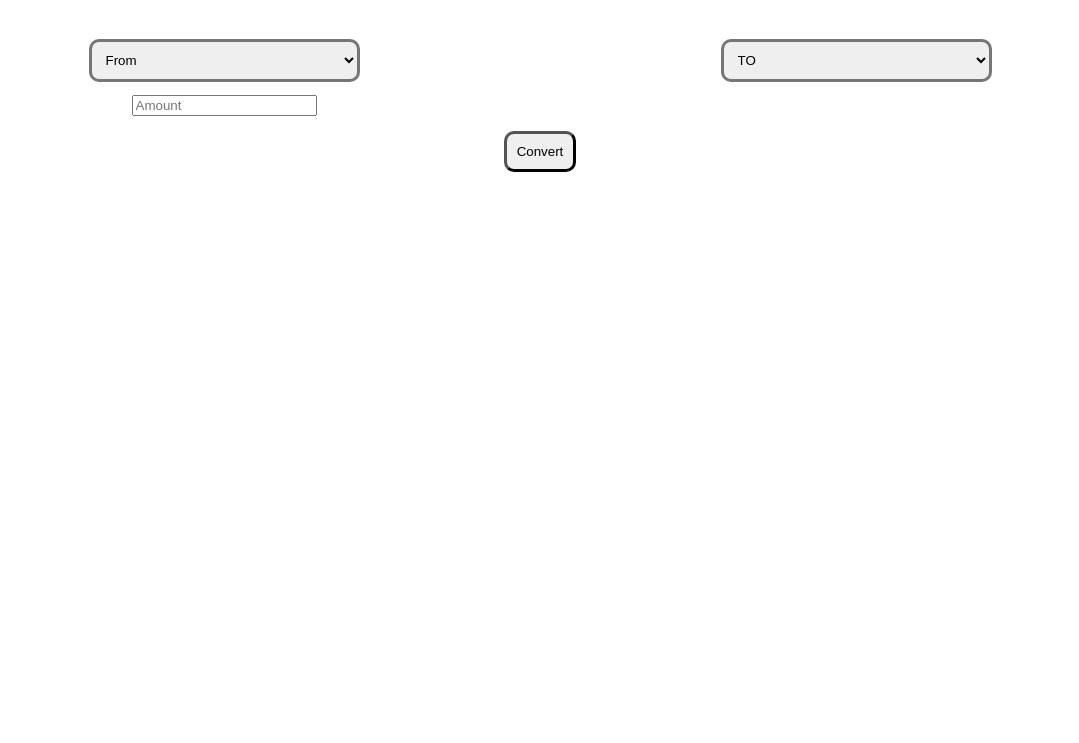
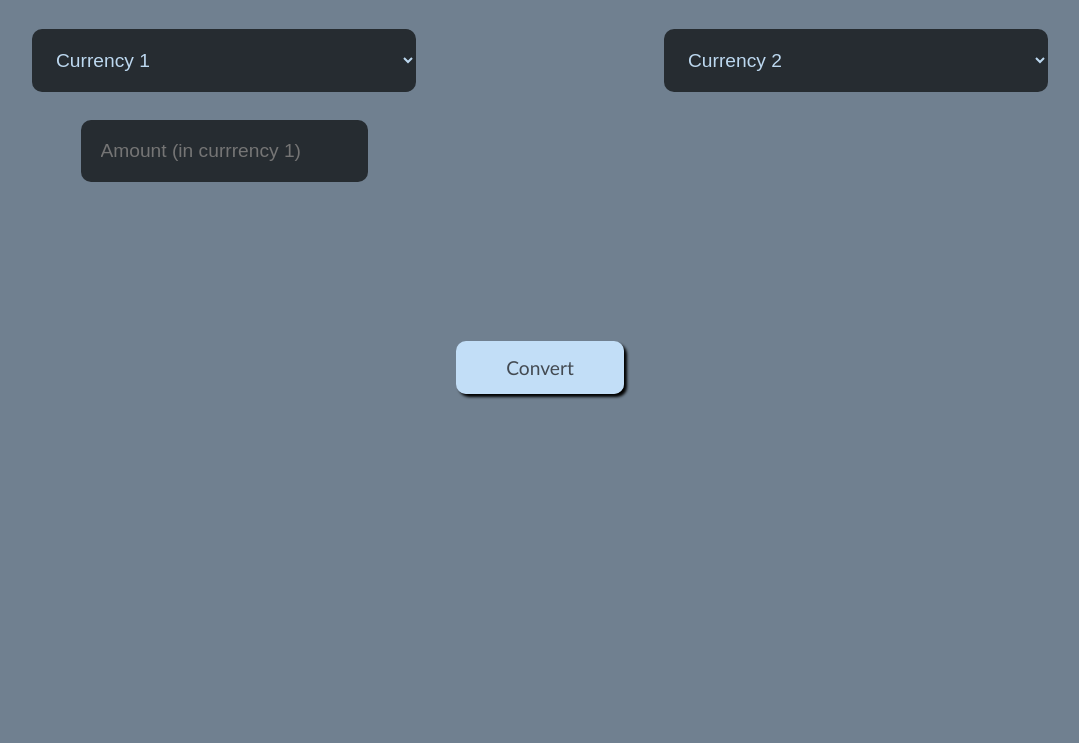
Before and after one commit to Abhiyan31415/Abhiyan31415.github.io, a plain HTML site: page index.html in a window 1280 px wide. Shown: the part 57-800 px from the top of the page, without its empty margins (100-1179 px from the left). Drawn offline with Linux system fonts and the light colour scheme.

Commit message:
finished

```diff
--- a/index.html
+++ b/index.html
@@ -3,7 +3,11 @@
     <head>
         <title>Currency Exchange</title>
         <style>
+            body{
+                background-color:slategray;
+            }
             .h{
+                color:rgba(8, 8, 102, 0.945);
                 font-family: sans-serif;
                 font-size: 30px;
                 text-align: center;
@@ -11,10 +15,31 @@
                 margin-bottom: 40px;;
             }
             #currency1,#currency2{
-
-                padding:10px;
+                background-color: rgba(0, 0, 0, 0.658);
+                font-size: larger;
+                padding:20px;
                 border-radius: 10px;
-                border-width:3px;
+                border-color:rgba(201, 230, 255, 0.925) ;
+                border-width:0px;
+                color:rgba(201, 230, 255, 0.925);
+                transition: box-shadow 0.2s;
+            }
+            #currency1:hover,#currency2:hover{
+                box-shadow:2px 2px 5px rgba(201, 230, 255, 0.925) ;
+                cursor: pointer;
+            }
+            #quantity1{
+                padding:20px;
+                font-size: larger;
+                background-color: rgba(0, 0, 0, 0.658);
+                color:rgba(201, 230, 255, 0.925);
+                border-radius: 10px;
+                border:none;
+                transition:box-shadow 0.2s;
+            }
+            #quantity1:hover{
+                box-shadow:2px 2px 5px rgba(201, 230, 255, 0.925) ;
+                cursor: pointer;
             }
             .b{
                 display:flex;
@@ -23,16 +48,34 @@
                 justify-content:space-around;
             }
             .amount{
+                margin-top: 2%;
                 width:50%;
                 display:flex;
                 justify-content: center;
+
             }
             .convert{
                 display:flex;
+                background-color:rgba(201, 230, 255, 0.925) ;
                 justify-content: center;
-                padding:10px;
+                padding:15px;
                 border-radius: 10px;
                 border-width:3px;
+                padding-left: 4%;
+                padding-right:4%;
+                border:none;
+                font-size: larger;
+                font-family: 'Gill Sans', 'Gill Sans MT', Calibri, 'Trebuchet MS', sans-serif;
+                box-shadow:3px 3px 3px black;
+                color:rgb(67, 74, 82);
+                margin-bottom: 200px;
+                margin-top:500px;
+
+            }
+            .convert:active{
+                border:none;
+                box-shadow:none;
+
 
             }
             #e{
@@ -40,6 +83,18 @@
                 height:70px;
                 align-items: center;
                 justify-content:space-around;
+            }
+            #result{
+                background-color:rgba(214, 255, 214, 0.685);
+                width:50%;
+                height:4%;
+                margin-left:25%;
+                font-size:larger;
+                line-height: 60px;
+                text-align: Center;
+                border-radius:30px;
+                font-family: 'Gill Sans', 'Gill Sans MT', Calibri, 'Trebuchet MS', sans-serif;
+
             }
         </style>
         <script src="index.js"></script>
@@ -49,7 +104,7 @@
         <form>
             <div class="b">
             <div><select class="form-select" id="currency1" name="currency">
-                <option>From</option>
+                <option>Currency 1</option>
                 <option value="AFN">Afghan Afghani</option>
                 <option value="ALL">Albanian Lek</option>
                 <option value="DZD">Algerian Dinar</option>
@@ -216,7 +271,7 @@
                 <option value="ZMK">Zambian Kwacha</option>
             </select></div>
             <div><select class="form-select" id="currency2" name="currency">
-                <option>TO</option>
+                <option>Currency 2</option>
                 <option value="AFN">Afghan Afghani</option>
                 <option value="ALL">Albanian Lek</option>
                 <option value="DZD">Algerian Dinar</option>
@@ -383,7 +438,7 @@
                 <option value="ZMK">Zambian Kwacha</option>
             </select></div>
             </div>
-            <div class="amount"><input type="number" id="quantity1" placeholder="Amount"></div>
+            <div class="amount"><input type="number" id="quantity1" placeholder="Amount (in currrency 1)"></div>
             <div id="e"><input type="submit" value="Convert" class="convert"></div>
         </form>
 
```
